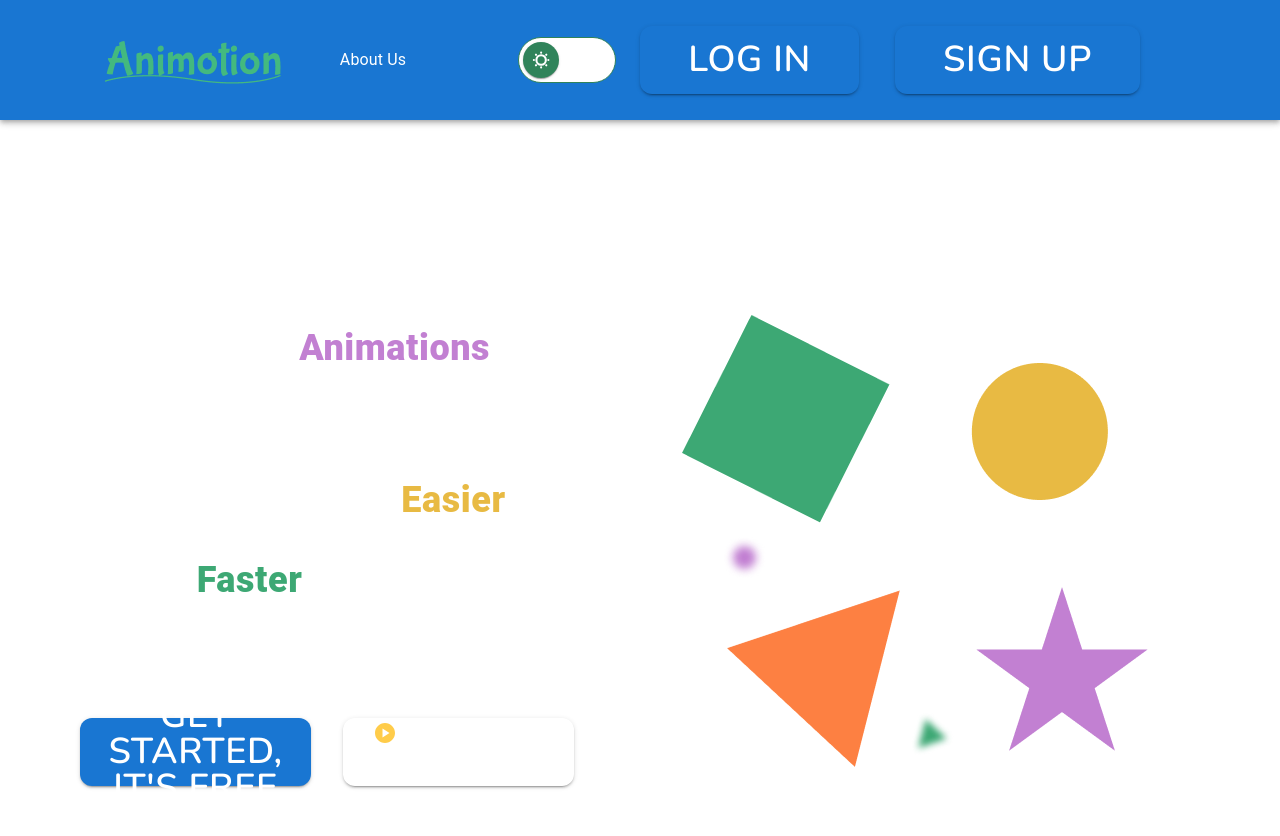
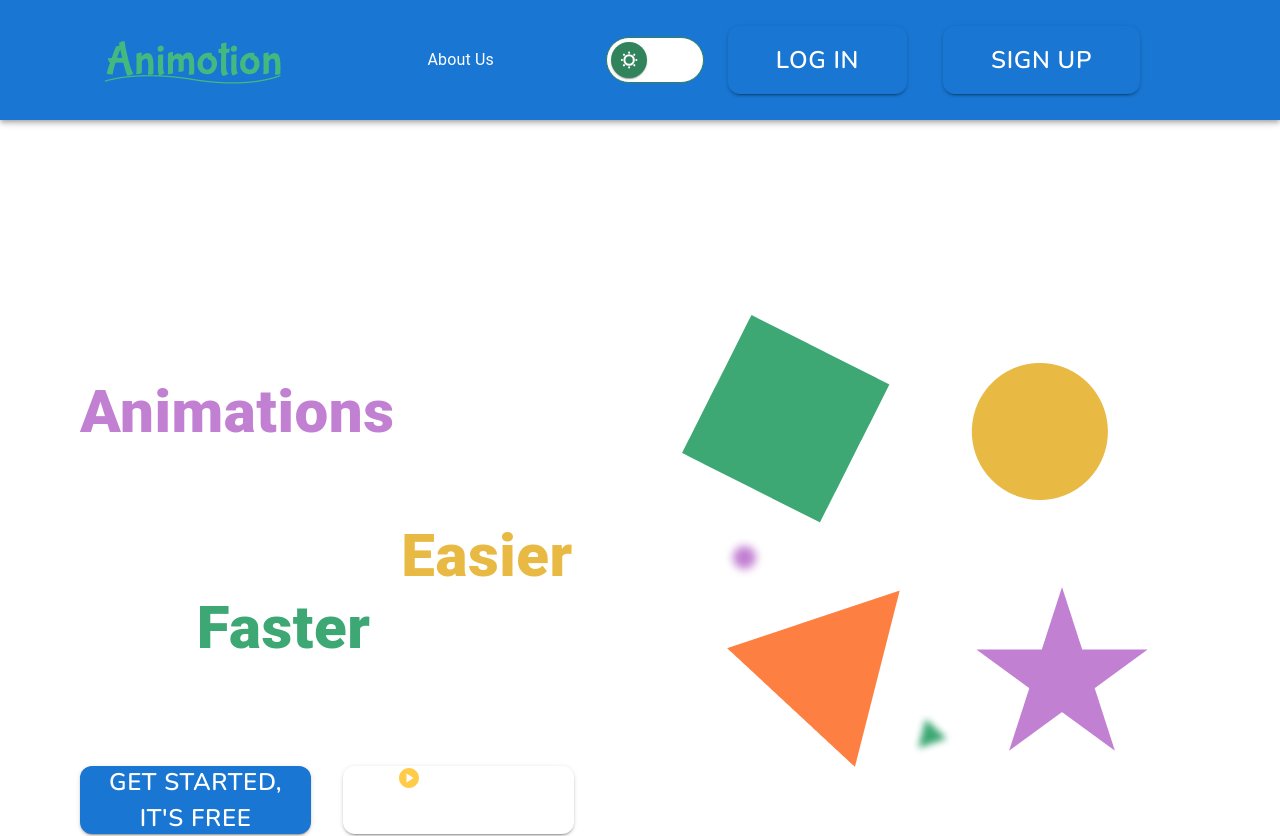
Before and after one commit to zuri-training/Anime-lib_T94-frontend-, a React (Create React App) app: page /landing in a window 1280 px wide. Shown: the top 836 px of the page. Built offline with nearby package versions, Linux system fonts and the light colour scheme.

Commit message:
updated home page to prevent conflicting style

```diff
--- a/src/pages/home/home.css
+++ b/src/pages/home/home.css
@@ -122,7 +122,7 @@ nav {
   background-color: #111214;
 }
 
-span {
+.home-page-span {
   font-size: 36px;
 }
 
--- a/src/pages/home/home.page.js
+++ b/src/pages/home/home.page.js
@@ -185,7 +185,7 @@ export default function HomePage() {
                   <Button.Primary>{interaction}</Button.Primary>
                   <span
                     onClick={getFavoriteClickHandler(interaction)}
-                    className="green-heart"
+                    className="green-heart home-page-span"
                   >
                     {favorited.includes(interaction) ? (
                       <>&#9829;</>
```
